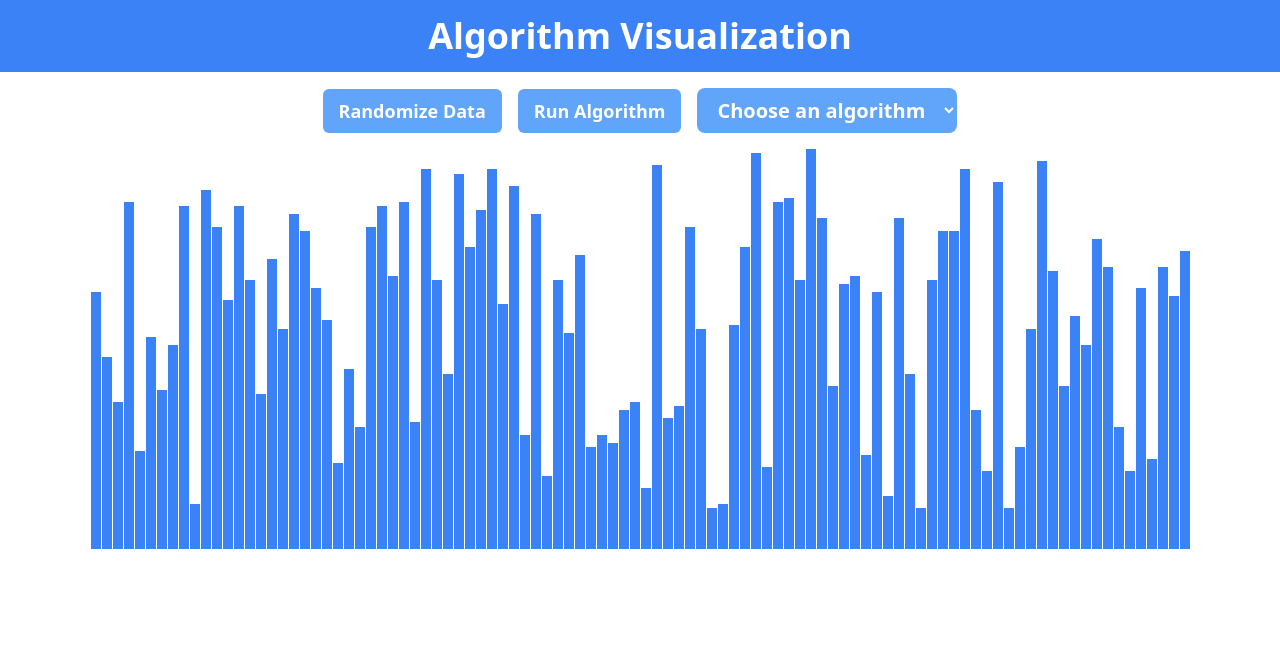
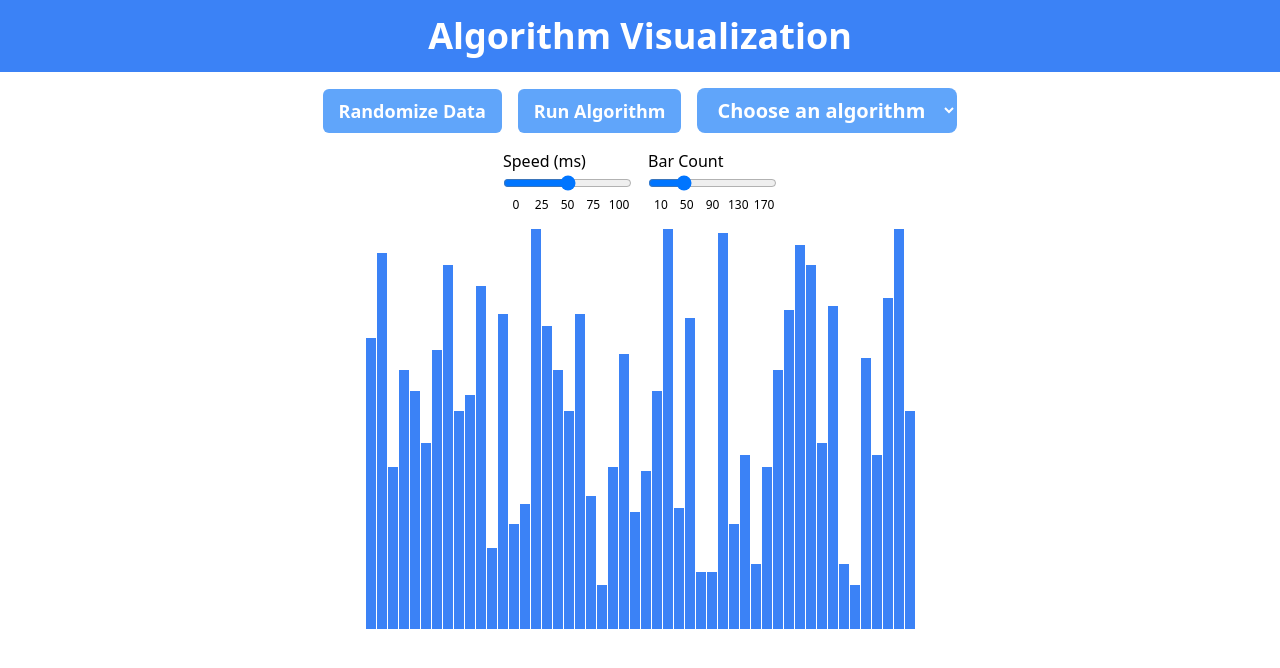
Before and after one commit to wiktohh/algorithm-visualization, a React (Vite) app: page / in a window 1280 px wide. Shown: the top 668 px of the page. Built offline with nearby package versions, Linux system fonts and the light colour scheme.

Commit message:
add input range to select speed and number of bars

```diff
--- a/src/App.tsx
+++ b/src/App.tsx
@@ -1,4 +1,4 @@
-import { useEffect, useState } from "react";
+import { useEffect, useState, useRef } from "react";
 import Header from "./components/Header";
 import Select from "./components/Select";
 import bubbleSort from "./algorithms/bubbleSort";
@@ -7,37 +7,39 @@ import quickSort from "./algorithms/quickSort";
 import { options, SORT } from "./contants";
 import mergeSort from "./algorithms/mergeSort";
 import selectionSort from "./algorithms/selectionSort";
+import InputRange from "./components/InputRange";
 
 function App() {
   const [data, setData] = useState<number[]>([]);
   const [sortingIndex, setSortingIndex] = useState<number | null>(null);
   const [algorithm, setAlgorithm] = useState("");
+  const speedRef = useRef(50);
+  const [barCount, setBarCount] = useState(50);
 
   const runAlgorithm = async () => {
     switch (algorithm) {
       case SORT.BUBBLE:
-        await bubbleSort(data, setData, setSortingIndex);
+        await bubbleSort(data, setData, setSortingIndex, speedRef);
         break;
       case SORT.INSERTION:
-        await insertionSort(data, setData, setSortingIndex);
+        await insertionSort(data, setData, setSortingIndex, speedRef);
         break;
       case SORT.QUICK:
-        await quickSort(data, setData, setSortingIndex);
+        await quickSort(data, setData, setSortingIndex, speedRef);
         break;
       case SORT.MERGE:
-        await mergeSort(data, setData, setSortingIndex);
+        await mergeSort(data, setData, setSortingIndex, speedRef);
         break;
       case SORT.SELECTION:
-        await selectionSort(data, setData, setSortingIndex);
+        await selectionSort(data, setData, setSortingIndex, speedRef);
         break;
       default:
         break;
     }
   };
-
   const generateData = () => {
     const newData = Array.from(
-      { length: 100 },
+      { length: barCount },
       () => Math.floor(Math.random() * 90) + 10
     );
     setData(newData);
@@ -46,7 +48,7 @@ function App() {
 
   useEffect(() => {
     generateData();
-  }, []);
+  }, [barCount]);
 
   const maxItem = Math.max(...data);
 
@@ -76,7 +78,24 @@ function App() {
           options={options}
         />
       </div>
-
+      <div className="flex justify-center items-center space-x-4 my-4">
+        <InputRange
+          label="Speed (ms)"
+          onChange={(val) => (speedRef.current = val)}
+          step={25}
+          values={[0, 25, 50, 75, 100]}
+          min={0}
+          max={100}
+        />
+        <InputRange
+          label="Bar Count"
+          onChange={(val) => setBarCount(val)}
+          step={40}
+          values={[10, 50, 90, 130, 170]}
+          min={10}
+          max={170}
+        />
+      </div>
       <div className="flex justify-center items-end h-1/2 space-x-[1px]">
         {data.map((item, index) => (
           <div
--- a/src/algorithms/bubbleSort.ts
+++ b/src/algorithms/bubbleSort.ts
@@ -2,17 +2,15 @@ const bubbleSort = async (
   data: number[],
   setData: (data: number[]) => void,
   setSortingIndex: (index: number | null) => void,
-  setCorrectOrder: (index: number | null) => void
+  speedRef: React.MutableRefObject<number>
 ) => {
   const n = data.length;
   const updatedBars = [...data];
 
   for (let i = 0; i < n - 1; i++) {
     for (let j = 0; j < n - i - 1; j++) {
-      await new Promise((resolve) => setTimeout(resolve, 5));
-      if (j >= n - i - 1) {
-        setCorrectOrder(j);
-      }
+      const speed = speedRef.current;
+      await new Promise((resolve) => setTimeout(resolve, speed));
       if (updatedBars[j] > updatedBars[j + 1]) {
         setSortingIndex(j + 1);
         [updatedBars[j], updatedBars[j + 1]] = [
--- a/src/algorithms/insertionSort.ts
+++ b/src/algorithms/insertionSort.ts
@@ -1,7 +1,8 @@
 const insertionSort = async (
   data: number[],
   setData: (data: number[]) => void,
-  setSortingIndex: (index: number | null) => void
+  setSortingIndex: (index: number | null) => void,
+  speedRef: React.MutableRefObject<number>
 ) => {
   const updatedBars = [...data];
   for (let i = 1; i < updatedBars.length; i++) {
@@ -11,12 +12,14 @@ const insertionSort = async (
       setSortingIndex(j);
       updatedBars[j + 1] = updatedBars[j];
       setData([...updatedBars]);
-      await new Promise((resolve) => setTimeout(resolve, 5));
+      const speed = speedRef.current;
+      await new Promise((resolve) => setTimeout(resolve, speed));
       j = j - 1;
     }
     updatedBars[j + 1] = key;
     setData([...updatedBars]);
-    await new Promise((resolve) => setTimeout(resolve, 5));
+    const speed = speedRef.current;
+    await new Promise((resolve) => setTimeout(resolve, speed));
   }
 };
 
--- a/src/algorithms/mergeSort.ts
+++ b/src/algorithms/mergeSort.ts
@@ -2,6 +2,7 @@ const mergeSort = async (
   data: number[],
   setData: (data: number[]) => void,
   setSortingIndex: (index: number | null) => void,
+  speedRef: React.MutableRefObject<number>,
   low: number = 0,
   high: number = data.length - 1
 ) => {
@@ -9,10 +10,10 @@ const mergeSort = async (
     const mid = Math.floor((low + high) / 2);
 
     await Promise.all([
-      mergeSort(data, setData, setSortingIndex, low, mid),
-      mergeSort(data, setData, setSortingIndex, mid + 1, high),
+      mergeSort(data, setData, setSortingIndex, speedRef, low, mid),
+      mergeSort(data, setData, setSortingIndex, speedRef, mid + 1, high),
     ]);
-    await merge(data, setData, setSortingIndex, low, mid, high);
+    await merge(data, setData, setSortingIndex, low, mid, high, speedRef);
   }
 };
 
@@ -22,7 +23,8 @@ const merge = async (
   setSortingIndex: (index: number | null) => void,
   low: number,
   mid: number,
-  high: number
+  high: number,
+  speedRef: React.MutableRefObject<number>
 ) => {
   const n1 = mid - low + 1;
   const n2 = high - mid;
@@ -42,7 +44,8 @@ const merge = async (
   let k = low;
 
   while (i < n1 && j < n2) {
-    await new Promise((resolve) => setTimeout(resolve, 5));
+    const speed = speedRef.current;
+    await new Promise((resolve) => setTimeout(resolve, speed));
     if (leftArray[i] <= rightArray[j]) {
       setSortingIndex(k);
       data[k] = leftArray[i];
@@ -57,7 +60,8 @@ const merge = async (
   }
 
   while (i < n1) {
-    await new Promise((resolve) => setTimeout(resolve, 50));
+    const speed = speedRef.current;
+    await new Promise((resolve) => setTimeout(resolve, speed));
     setSortingIndex(k);
     data[k] = leftArray[i];
     setData([...data]);
@@ -66,7 +70,8 @@ const merge = async (
   }
 
   while (j < n2) {
-    await new Promise((resolve) => setTimeout(resolve, 50));
+    const speed = speedRef.current;
+    await new Promise((resolve) => setTimeout(resolve, speed));
     setSortingIndex(k);
     data[k] = rightArray[j];
     setData([...data]);
--- a/src/algorithms/quickSort.ts
+++ b/src/algorithms/quickSort.ts
@@ -2,15 +2,23 @@ const quickSort = async (
   data: number[],
   setData: (data: number[]) => void,
   setSortingIndex: (index: number | null) => void,
+  speedRef: React.MutableRefObject<number>,
   low: number = 0,
   high: number = data.length - 1
 ) => {
   if (low < high) {
-    const pi = await partition(data, setData, setSortingIndex, low, high);
+    const pi = await partition(
+      data,
+      setData,
+      setSortingIndex,
+      low,
+      high,
+      speedRef
+    );
 
     await Promise.all([
-      quickSort(data, setData, setSortingIndex, low, pi - 1),
-      quickSort(data, setData, setSortingIndex, pi + 1, high),
+      quickSort(data, setData, setSortingIndex, speedRef, low, pi - 1),
+      quickSort(data, setData, setSortingIndex, speedRef, pi + 1, high),
     ]);
   }
 };
@@ -20,13 +28,15 @@ const partition = async (
   setData: (data: number[]) => void,
   setSortingIndex: (index: number | null) => void,
   low: number,
-  high: number
+  high: number,
+  speedRef: React.MutableRefObject<number>,
 ) => {
   const pivot = data[high];
   let i = low - 1;
 
   for (let j = low; j < high; j++) {
-    await new Promise((resolve) => setTimeout(resolve, 5));
+    const speed = speedRef.current;
+    await new Promise((resolve) => setTimeout(resolve, speed));
     if (data[j] < pivot) {
       i++;
       setSortingIndex(j);
--- a/src/algorithms/selectionSort.ts
+++ b/src/algorithms/selectionSort.ts
@@ -1,7 +1,8 @@
 const selectionSort = async (
   data: number[],
   setData: (data: number[]) => void,
-  setSortingIndex: (index: number | null) => void
+  setSortingIndex: (index: number | null) => void,
+  speedRef: React.MutableRefObject<number>
 ) => {
   const n = data.length;
 
@@ -9,7 +10,8 @@ const selectionSort = async (
     let minIndex = i;
 
     for (let j = i + 1; j < n; j++) {
-      await new Promise((resolve) => setTimeout(resolve, 5));
+      const speed = speedRef.current;
+      await new Promise((resolve) => setTimeout(resolve, speed));
       if (data[j] < data[minIndex]) {
         minIndex = j;
       }
--- /dev/null
+++ b/src/components/InputRange.tsx
@@ -0,0 +1,47 @@
+import React, { useState } from "react";
+
+interface InputRangeProps {
+  label: string;
+  onChange: (value: number) => void;
+  step: number;
+  values: number[];
+  min: number;
+  max: number
+}
+
+const InputRange = ({ label, onChange, step, values, min, max }: InputRangeProps) => {
+  const [value, setValue] = useState(50); // Dodaliśmy stan do przechowywania aktualnej wartości
+
+  const handleRangeChange = (event: React.ChangeEvent<HTMLInputElement>) => {
+    const newValue = parseInt(event.target.value, 10);
+    setValue(newValue);
+    onChange(newValue);
+  };
+
+  return (
+    <div>
+      <label htmlFor="range">{label}</label>
+      <div>
+        <input
+          type="range"
+          min={min}
+          max={max}
+          step={step}
+          value={value} // Ustawienie wartości z nowego stanu
+          className="slider"
+          id="range"
+          onChange={handleRangeChange}
+        />
+        <div className="flex justify-between text-center text-xs">
+          {values?.map((val, index) => (
+            <span key={index} className="w-1/5">
+              {val}
+            </span>
+          ))}
+        </div>
+      </div>
+    </div>
+  );
+};
+
+export default InputRange;
```
